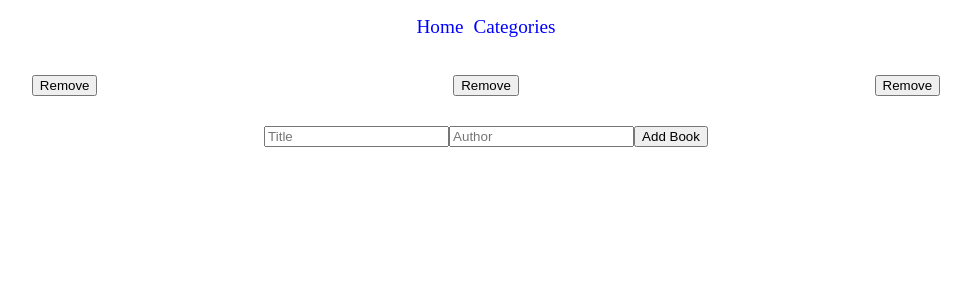
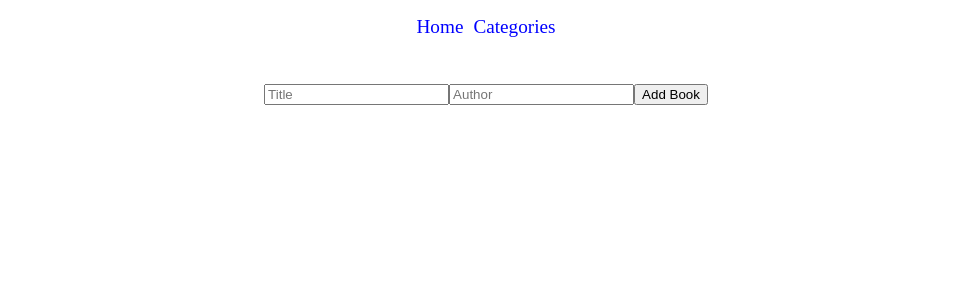
Before and after one commit to Cerdtruir/bookstore, a React (Create React App) app: page / in a window 1280 px wide. Shown: the top 300 px of the page, without its empty margins (154-1125 px from the left). Built offline with nearby package versions, Linux system fonts and the light colour scheme.

Commit message:
Generate books from redux array

```diff
--- a/src/components/Books.js
+++ b/src/components/Books.js
@@ -1,15 +1,24 @@
+import { useSelector } from 'react-redux';
 import Book from './book';
 import AddBook from './AddBook';
 
-const Books = () => (
-  <div className="books-layout">
-    <div className="books">
-      <Book />
-      <Book />
-      <Book />
+const Books = () => {
+  const books = useSelector((state) => state.books);
+  return (
+    <div className="books-layout">
+      <div className="books">
+        {books.map((book) => (
+          <Book
+            key={book.id}
+            title={book.title}
+            author={book.author}
+            id={book.id}
+          />
+        ))}
+      </div>
+      <AddBook />
     </div>
-    <AddBook />
-  </div>
-);
+  );
+};
 
 export default Books;
```
